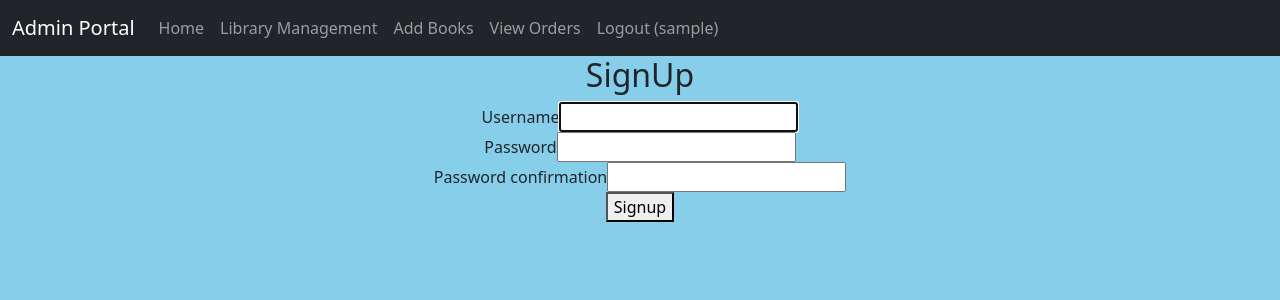
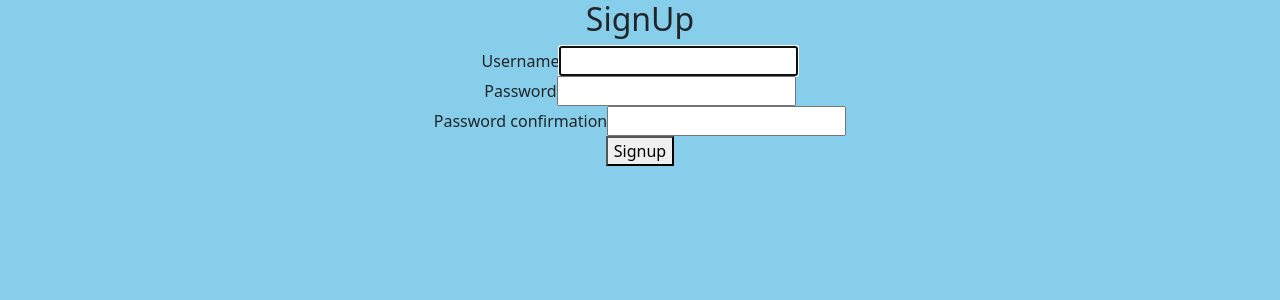
Before and after one commit to neoconstel/Library-Management-System, a Django app: page /signup/ in a window 1280 px wide. Shown: the top 300 px of the page. Run offline with Django 4.2, Linux system fonts and the light colour scheme; the visitor is signed in with stand-in values (Sample User, id 1).

Commit message:
LoginRequiredMixin used on classviews. modify nav

```diff
--- a/library/templates/library/base.html
+++ b/library/templates/library/base.html
@@ -25,7 +25,7 @@
     {% if user.is_staff %}
     <nav class="navbar navbar-expand-md navbar-dark bg-dark" aria-label="Fourth navbar example">
       <div class="container-fluid">
-        <a class="navbar-brand" href="#">Admin Portal</a>
+        <a class="navbar-brand" href="#">Admin</a>
         <button class="navbar-toggler" type="button" data-bs-toggle="collapse" data-bs-target="#navbarsExample04" aria-controls="navbarsExample04" aria-expanded="false" aria-label="Toggle navigation">
           <span class="navbar-toggler-icon"></span>
         </button>
@@ -54,7 +54,7 @@
     {% else %}
     <nav class="navbar navbar-expand-md navbar-dark bg-dark" aria-label="Fourth navbar example">
       <div class="container-fluid">
-        <a class="navbar-brand" href="#">Student Portal</a>
+        <a class="navbar-brand" href="#">Student</a>
         <button class="navbar-toggler" type="button" data-bs-toggle="collapse" data-bs-target="#navbarsExample04" aria-controls="navbarsExample04" aria-expanded="false" aria-label="Toggle navigation">
           <span class="navbar-toggler-icon"></span>
         </button>
--- a/library/templates/registration/login.html
+++ b/library/templates/registration/login.html
@@ -1,4 +1,7 @@
 {% extends 'library/base.html' %}
+
+{% block nav %}
+{% endblock nav %}
 
 {% block content %}
 <form method="post" action="">
--- a/library/templates/registration/signup.html
+++ b/library/templates/registration/signup.html
@@ -1,4 +1,7 @@
 {% extends 'library/base.html' %}
+
+{% block nav %}
+{% endblock nav %}
 
 {% block content %}
 <form method="post" action="">
--- a/library/urls.py
+++ b/library/urls.py
@@ -3,7 +3,7 @@ from . import views
 from django.contrib.auth import views as auth_views
 
 urlpatterns = [
-    path('login/', auth_views.LoginView.as_view(), name='login'),
+    path('accounts/login/', auth_views.LoginView.as_view(), name='login'),
     path('logout/', auth_views.LogoutView.as_view(), name='logout'),
     path('redirect/', views.LoginRedirectView.as_view(), name='login-success'),
     path('signup/', views.SignupView.as_view(), name='signup'),
--- a/library/views.py
+++ b/library/views.py
@@ -5,6 +5,7 @@ DetailView, UpdateView, DeleteView)
 from django.urls import reverse_lazy
 from requests import request
 from django.db.models import Q  # for combining filter queries with &, |
+from django.contrib.auth.mixins import LoginRequiredMixin
 
 from django.contrib.auth.models import User
 from .models import Book, Order, Student
@@ -15,7 +16,7 @@ class Home(TemplateView):
     template_name = 'library/index.html'
 
 
-class BookCreate(CreateView):
+class BookCreate(LoginRequiredMixin, CreateView):
     model = Book
     fields = '__all__'
     success_url = reverse_lazy('admin-portal')
@@ -26,13 +27,13 @@ class BookCreate(CreateView):
         return context
 
 
-class BookDetail(DetailView):
+class BookDetail(LoginRequiredMixin, DetailView):
     model = Book
     fields = '__all__'
     context_object_name = 'book'
 
 
-class BookUpdate(UpdateView):
+class BookUpdate(LoginRequiredMixin, UpdateView):
     model = Book
     fields = '__all__'
 
@@ -45,14 +46,14 @@ class BookUpdate(UpdateView):
         return context
 
 
-class BookDelete(DeleteView):
+class BookDelete(LoginRequiredMixin, DeleteView):
     model = Book
     context_object_name = 'book'
     success_url = reverse_lazy('admin-portal')
 
 
 
-class AdminPortal(ListView):
+class AdminPortal(LoginRequiredMixin, ListView):
     model = Book
     template_name = 'library/admin_library.html'
     context_object_name = 'books'
@@ -90,25 +91,25 @@ class AdminPortal(ListView):
         return context
 
 
-class StudentPortal(ListView):
+class StudentPortal(LoginRequiredMixin, ListView):
     model = Order
     template_name = 'library/student_portal.html'
     context_object_name = 'orders'
     ordering = ['-id']
 
 
-class ViewOrders(ListView):
+class ViewOrders(LoginRequiredMixin, ListView):
     model = Order
     context_object_name = 'orders'
 
 
-class OrderDelete(DeleteView):
+class OrderDelete(LoginRequiredMixin, DeleteView):
     model = Order
     context_object_name = 'order'
     success_url = reverse_lazy('student-portal')
 
 
-class OrderCreate(View):
+class OrderCreate(LoginRequiredMixin, View):
 
     def post(request, *args, **kwargs):
         book_id = request.request.POST.get('book_id')
@@ -127,7 +128,7 @@ class StudentLibrary(AdminPortal):
     template_name = 'library/student_library.html'
 
 
-class LoginRedirectView(View):
+class LoginRedirectView(LoginRequiredMixin, View):
     def get(self, request):
         if self.request.user.is_staff:
             return redirect(reverse_lazy('admin-portal'))
@@ -135,7 +136,7 @@ class LoginRedirectView(View):
             return redirect(reverse_lazy('student-portal'))
 
 
-class SignupView(View):
+class SignupView(LoginRequiredMixin, View):
 
     def get(self, request):
         form = UserSignupForm()
```
